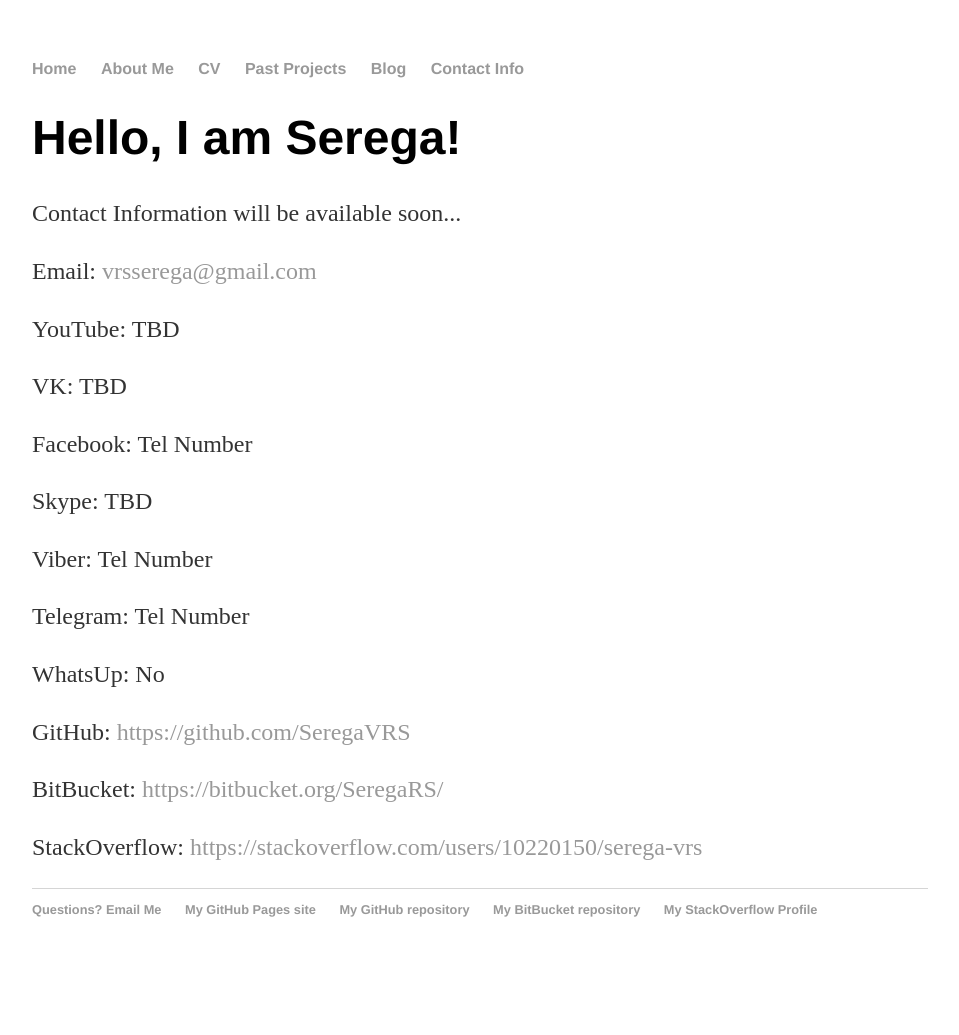
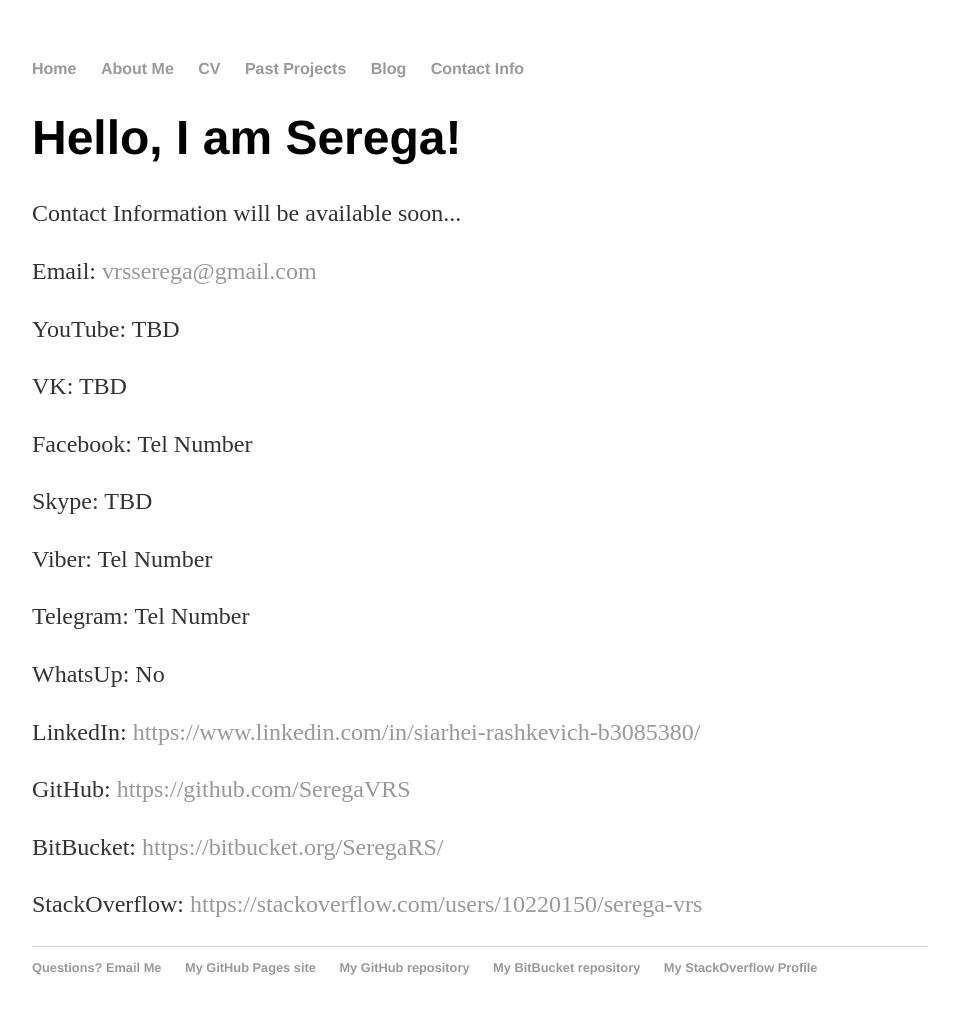
Before and after one commit to SeregaVRS/SeregaVRS.github.io, a Jekyll site: the page built from contactinfo/index.html, in a window 1280 px wide. Shown: the whole page, without its empty margins (160-1119 px from the left). Built offline with Jekyll 4.4.1, drawn with Linux system fonts in a browser that asks for light colours; before the commit the page ends 977 px from its top, so only the background shows below that.

Commit message:
added Linked In Profile

```diff
--- a/contactinfo/index.html
+++ b/contactinfo/index.html
@@ -13,6 +13,7 @@ title: ! Contact Info will be here !
   <p>Viber: Tel Number</p>
   <p>Telegram: Tel Number</p>
   <p>WhatsUp: No</p>
+  <p>LinkedIn: <a href="https://www.linkedin.com/in/siarhei-rashkevich-b3085380/"> https://www.linkedin.com/in/siarhei-rashkevich-b3085380/ </a></p>
   <p>GitHub: <a href="https://github.com/SeregaVRS">https://github.com/SeregaVRS</a></p>
   <p>BitBucket: <a href="https://bitbucket.org/SeregaRS/">https://bitbucket.org/SeregaRS/</a></p>
   <p>StackOverflow: <a href="https://stackoverflow.com/users/10220150/serega-vrs">https://stackoverflow.com/users/10220150/serega-vrs</a></p>
```
